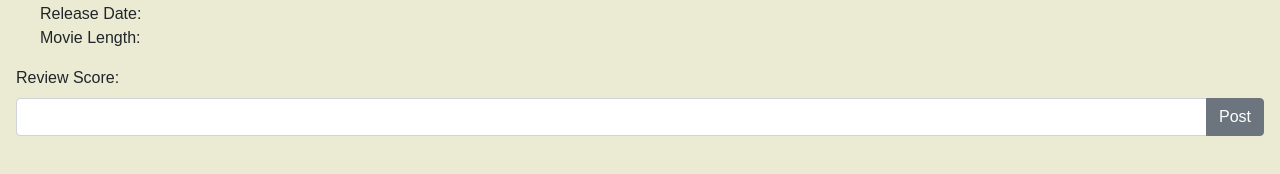
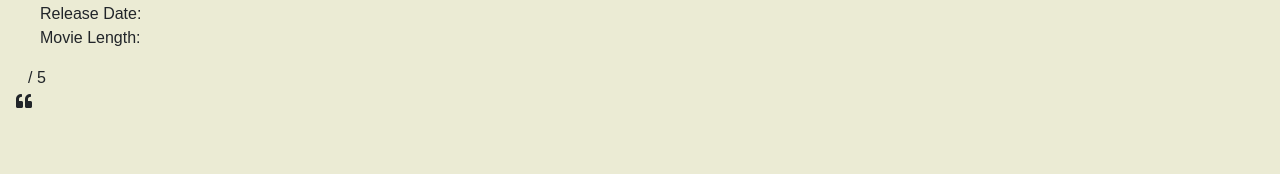
Before and after one commit to john4/CS4500, a React (Create React App) app in the folder front-end/: page /movie/1/detail in a window 1280 px wide. Shown: the part 412-586 px from the top of the page. Built offline with nearby package versions, Linux system fonts and the light colour scheme; no server answers.

Commit message:
TEAM42-103 #comment add component for viewing reviews, add review description to writereview component #in-development

```diff
--- a/front-end/src/components/Review/Review.css
+++ b/front-end/src/components/Review/Review.css
@@ -1,6 +1,28 @@
+.WriteReview {
+  margin: 1rem;
+}
+
+.WriteReview-label {
+  padding-right: 1rem;
+}
+
 .Review {
   margin: 1rem;
 }
-.Review-label {
-  padding-right: 1rem;
+
+.Review-user {
+  display: inline;
+  padding-right: 12px;
 }
+
+.Review-rating {
+  display: inline;
+}
+
+.Review-rating span {
+  font-weight: 900;
+}
+
+.Review-description span {
+  padding-left: 1rem;
+}
--- a/front-end/src/components/Review/Review.js
+++ b/front-end/src/components/Review/Review.js
@@ -1,30 +1,26 @@
 import React, { Component } from 'react';
-import { ApiWrapper } from '../../ApiWrapper';
 import './Review.css';
 
-class ReviewItem extends Component {
-  constructor(props) {
-    super(props);
-    this.submitReview = this.submitReview.bind(this);
-  }
-
-    submitReview() {
-      ApiWrapper().api().createMovieReview(this.props.movieId, this.refs.score.value);
-    }
+class Review extends Component {
 
   render() {
+    const {user, rating, description} = this.props;
+
     return (
       <div className="Review">
-          <label for="rating"className="Review-label">Review Score:</label>
-          <div className="input-group">
-            <input id="rating" type="number" className="form-control" ref="score" min="0" max="5"/>
-            <span className="input-group-append">
-              <button type="button" className="btn btn-secondary" onClick={this.submitReview}>Post</button>
-            </span>
+        <div className="Review-user">
+          {user}
+        </div>
+        <div className="Review-rating">
+          <span>{rating}</span> / 5
+        </div>
+        <div className="Review-description">
+          <i class="fas fa-quote-left"></i>
+          <span>{description}</span>
         </div>
       </div>
     );
   }
 }
 
-  export default ReviewItem;
+  export default Review;
```
Also changed, not shown: front-end/src/components/Review/WriteReview.js (added, +31 -0 lines). Lines whose indentation alone changed are shown as unchanged.
